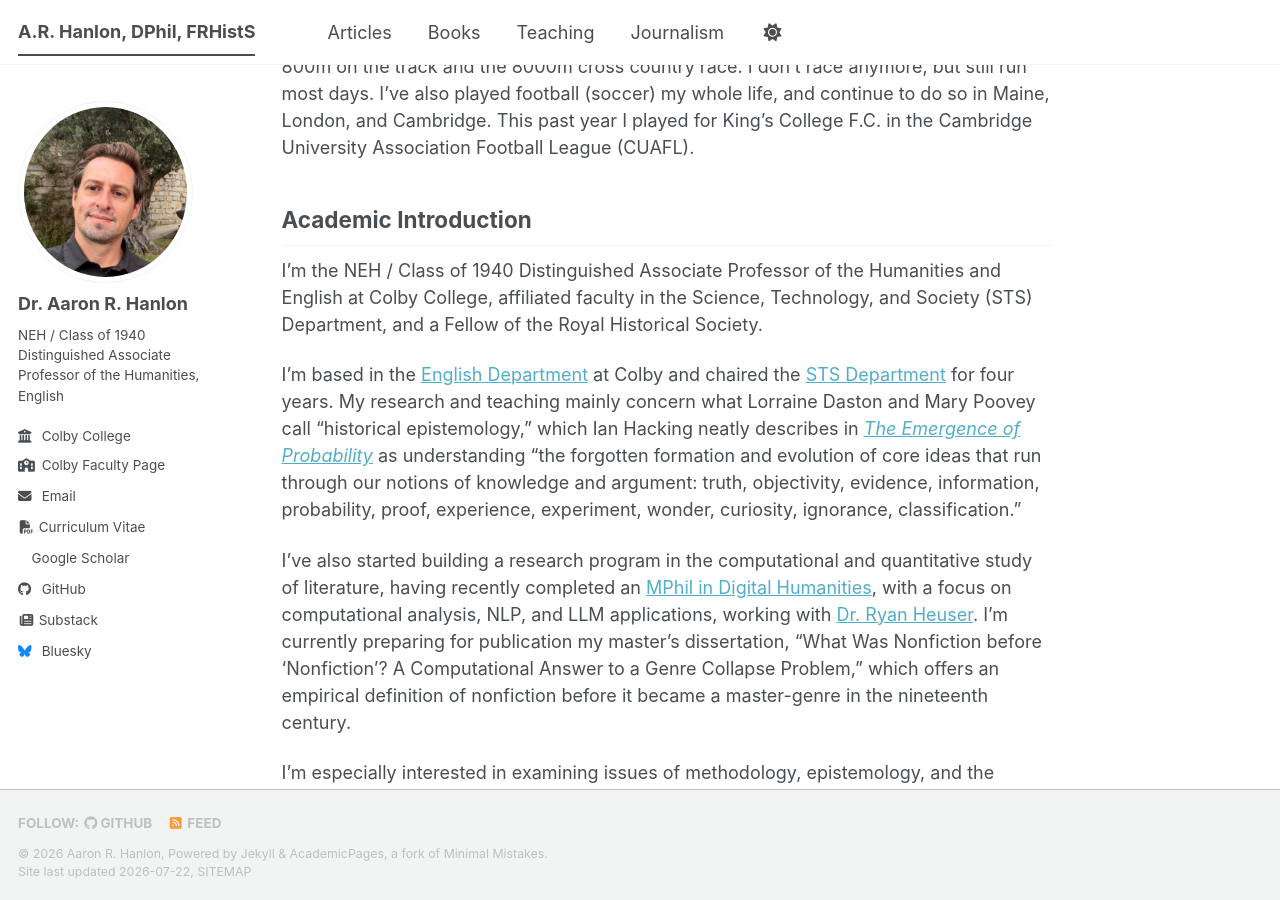
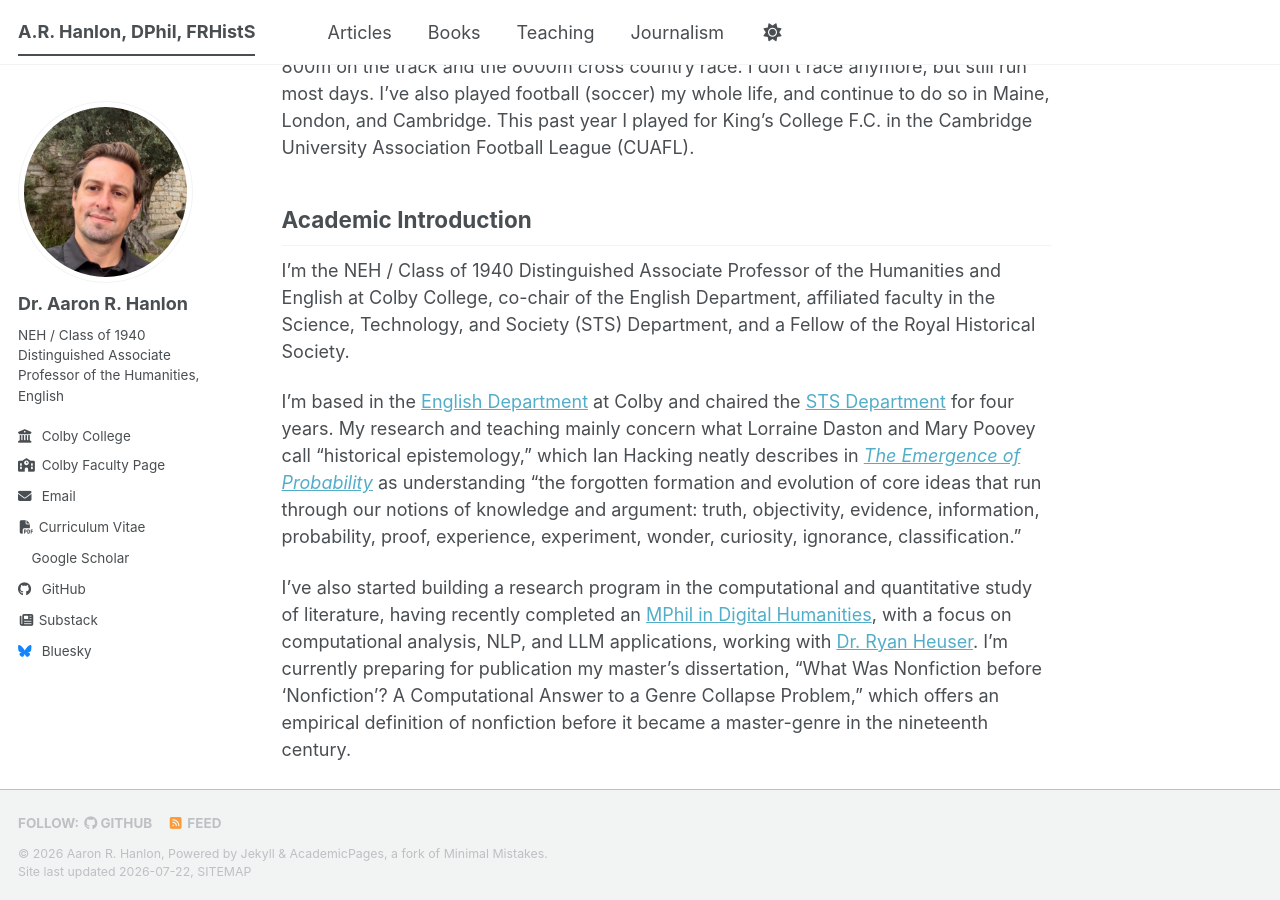
Before and after one commit to arhanlon/arhanlon.github.io, a Jekyll site: the page built from _pages/about.md, in a window 1280 px wide and 900 px high, scrolled down 691 px. Built offline with Jekyll 4.4.1, drawn with Linux system fonts in a browser that asks for light colours; a style sheet for code colours, icons or effects is not loaded.

Commit message:
Update about.md

```diff
--- a/_pages/about.md
+++ b/_pages/about.md
@@ -15,7 +15,7 @@ I was an NCAA Division I All-Conference middle-distance runner in college and on
 
 ## Academic Introduction
 
-I'm the NEH / Class of 1940 Distinguished Associate Professor of the Humanities and English at Colby College, affiliated faculty in the Science, Technology, and Society (STS) Department, and a Fellow of the Royal Historical Society.
+I'm the NEH / Class of 1940 Distinguished Associate Professor of the Humanities and English at Colby College, co-chair of the English Department, affiliated faculty in the Science, Technology, and Society (STS) Department, and a Fellow of the Royal Historical Society.
 
 I’m based in the [English Department](https://www.colby.edu/academics/departments-and-programs/english/){:target="_blank"} at Colby and chaired the [STS Department](https://www.colby.edu/academics/departments-and-programs/science-technology-and-society/){:target="_blank"} for four years. My research and teaching mainly concern what Lorraine Daston and Mary Poovey call "historical epistemology," which Ian Hacking neatly describes in [_The Emergence of Probability_](https://www.cambridge.org/core/books/emergence-of-probability/9852017A380C63DA30886D25B80336A7){:target="_blank"} as understanding "the forgotten formation and evolution of core ideas that run through our notions of knowledge and argument: truth, objectivity, evidence, information, probability, proof, experience, experiment, wonder, curiosity, ignorance, classification."
 
```
